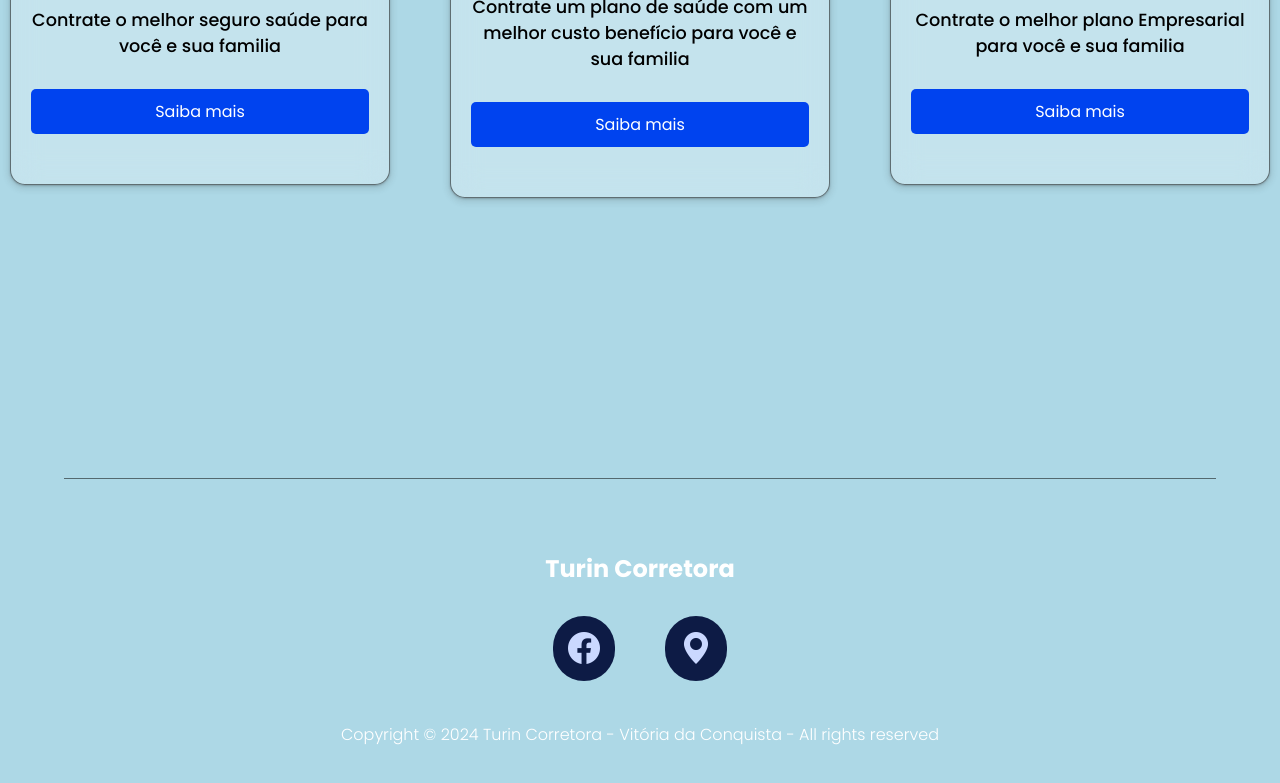
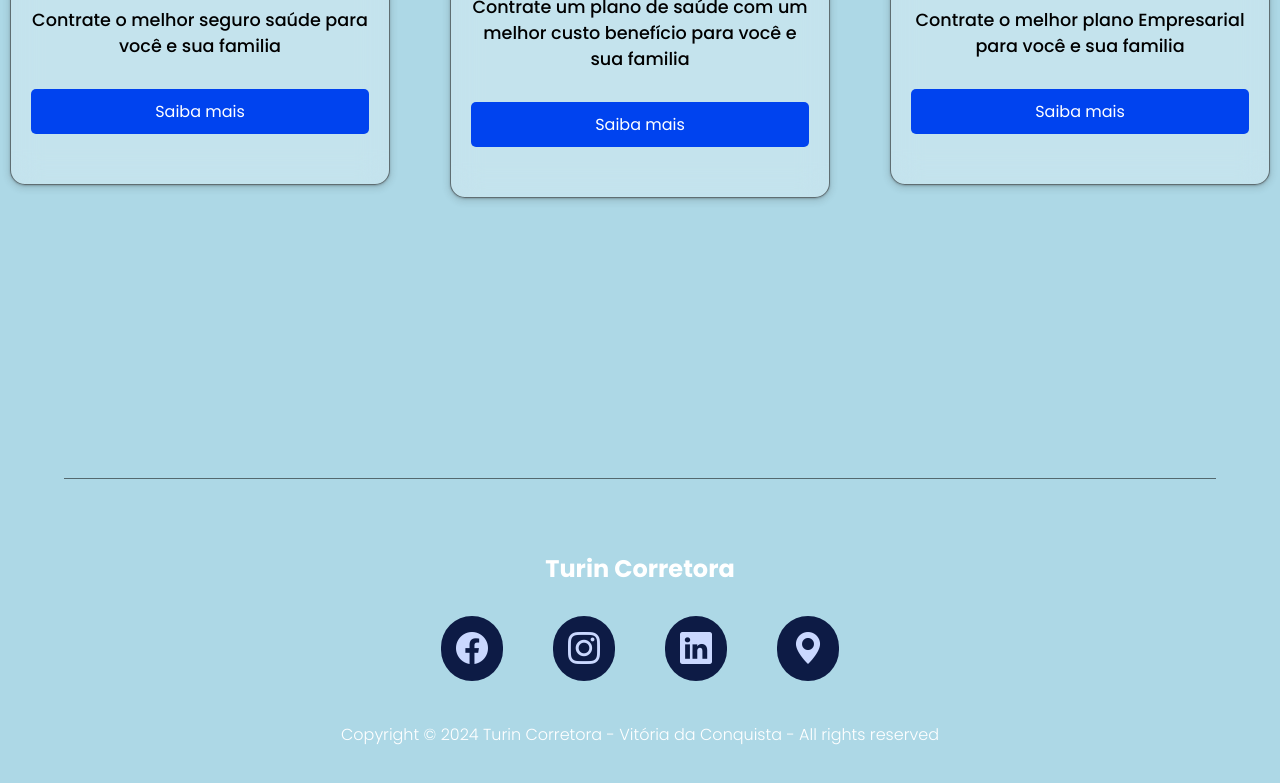
Before and after one commit to TurinCorretora/TurinCorretora.github.io, a plain HTML site: page templates/index.html in a window 1280 px wide. Shown: the part 2061-2844 px from the top of the page. Drawn offline with nearby package versions, Linux system fonts and the light colour scheme.

Commit message:
redes sociais footer

```diff
--- a/templates/index.html
+++ b/templates/index.html
@@ -226,8 +226,10 @@
                     <h2>Turin Corretora</h2>
                 </div>
                 <ul class="ulFooterIcons">
-                    <li><a href="#"><i class="bi bi-facebook"></i></a></li>
-                    <li><a href="https://maps.app.goo.gl/GTxAqM4fYLM1a1mz5" target="_blank"><i class="bi bi-geo-alt-fill"></i></a></li>
+                    <li><a target="_blank" href="https://facebook.com/corretoraturin"><i class="bi bi-facebook"></i></a></li>
+                    <li><a target="_blank" href="https://Instagram.com/turincorretora"><i class="bi bi-instagram"></i></a></li>
+                    <li><a target="_blank" href="https://www.linkedin.com/in/turin-corretora-ba312a2a3"><i class="bi bi-linkedin"></i></a></li>
+                    <li><a target="_blank" href="https://maps.app.goo.gl/GTxAqM4fYLM1a1mz5" target="_blank"><i class="bi bi-geo-alt-fill"></i></a></li>
                 </ul>
                 <div class="textDescriptionFooter">
                     <p style="font-weight: 300;">Copyright © 2024 Turin Corretora - Vitória da Conquista - All rights reserved</p>
```
